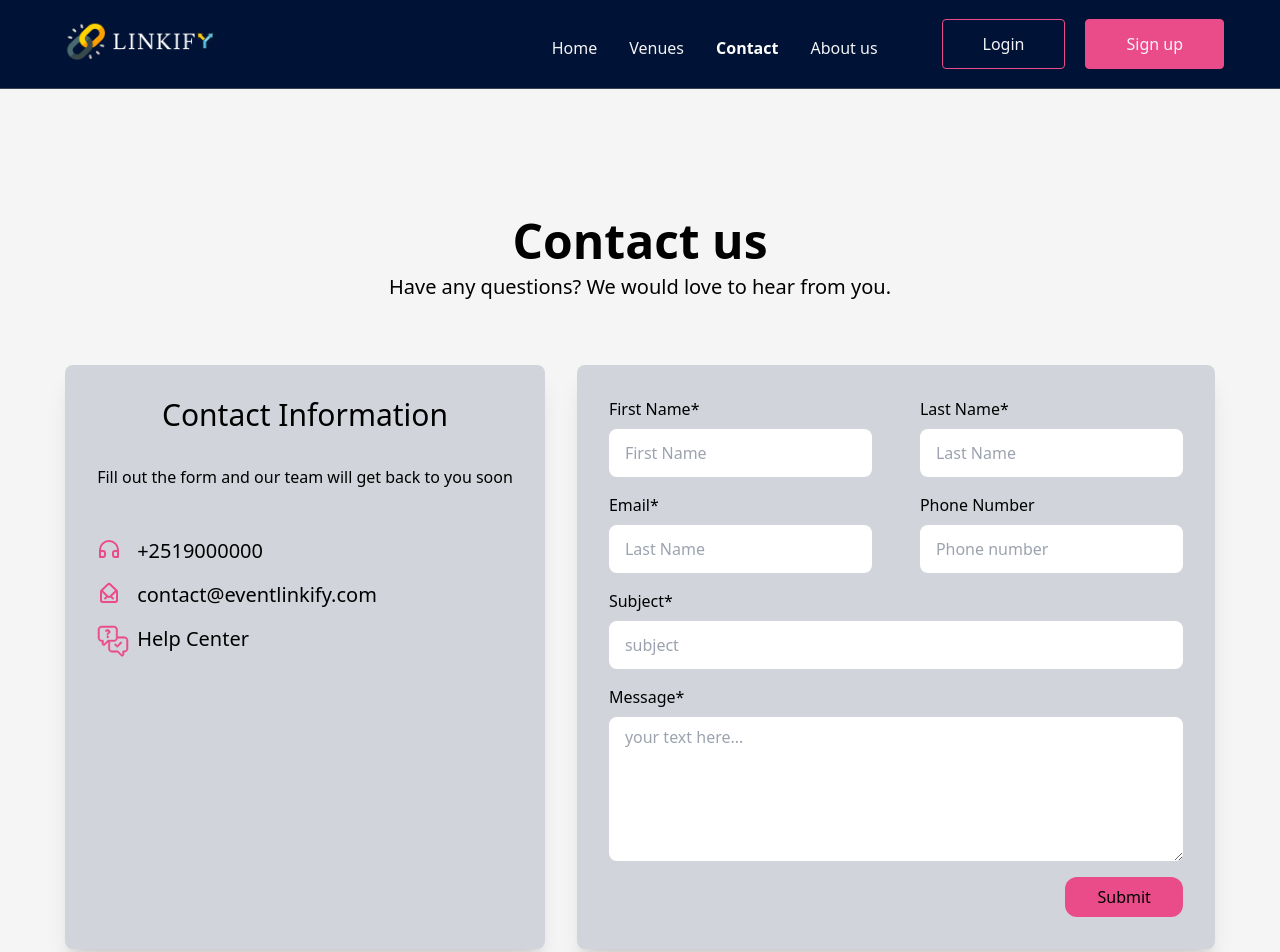
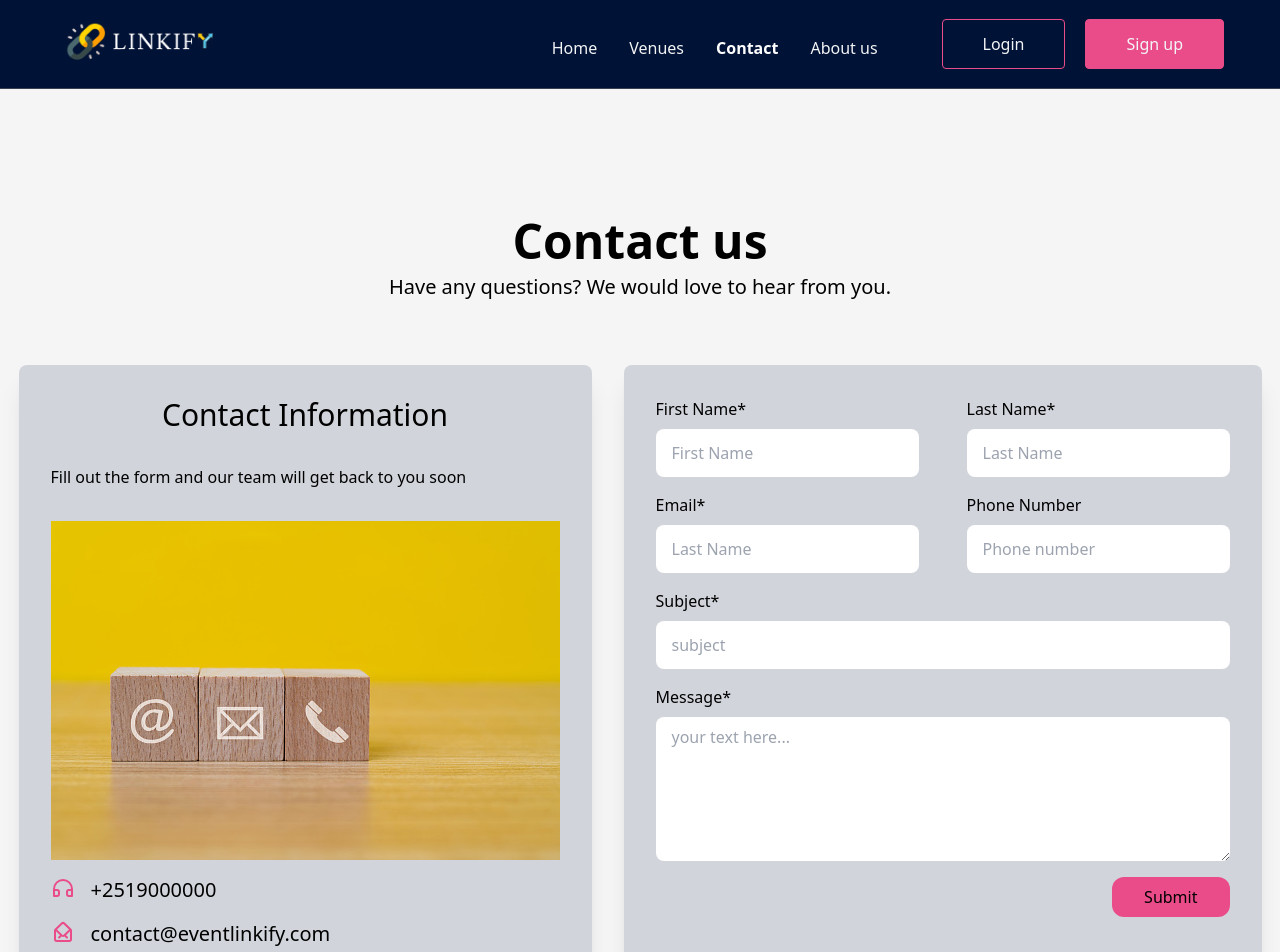
Before and after one commit to danneba/Linkify, a React (Vite) app: page /contact in a window 1280 px wide. Shown: the top 952 px of the page. Built offline with nearby package versions, Linux system fonts and the light colour scheme.

Commit message:
contact done

```diff
--- a/src/pages/home/ContactUs.jsx
+++ b/src/pages/home/ContactUs.jsx
@@ -8,7 +8,7 @@ import AsyncSelect from "react-select/async";
 import Async, { useAsync } from "react-select/async";
 import { UilSpinner, UilAngleRight } from "@iconscout/react-unicons";
 import { AddEvent } from "../../queries/Event";
-
+import photoMain from "../../assets/photo.jpg";
 import { toast } from "react-toastify";
 import { useNavigate } from "react-router-dom";
 import {
@@ -36,8 +36,8 @@ function Contact() {
           </h1>
           <p>Fill out the form and our team will get back to you soon</p>
           <div className="flex flex-col gap-y-4 ">
-            <div className="bg-photo-pic "></div>
-
+            {/* <div className="bg-photo-pic w-32 bg-mainRed"></div> */}
+           <img src={photoMain} className="flex w-full px-0" alt="contact"/>
             <span className="flex gap-4">
               <UilHeadphones className="text-mainRed" />
               <p className="text-xl">+2519000000</p>
```
